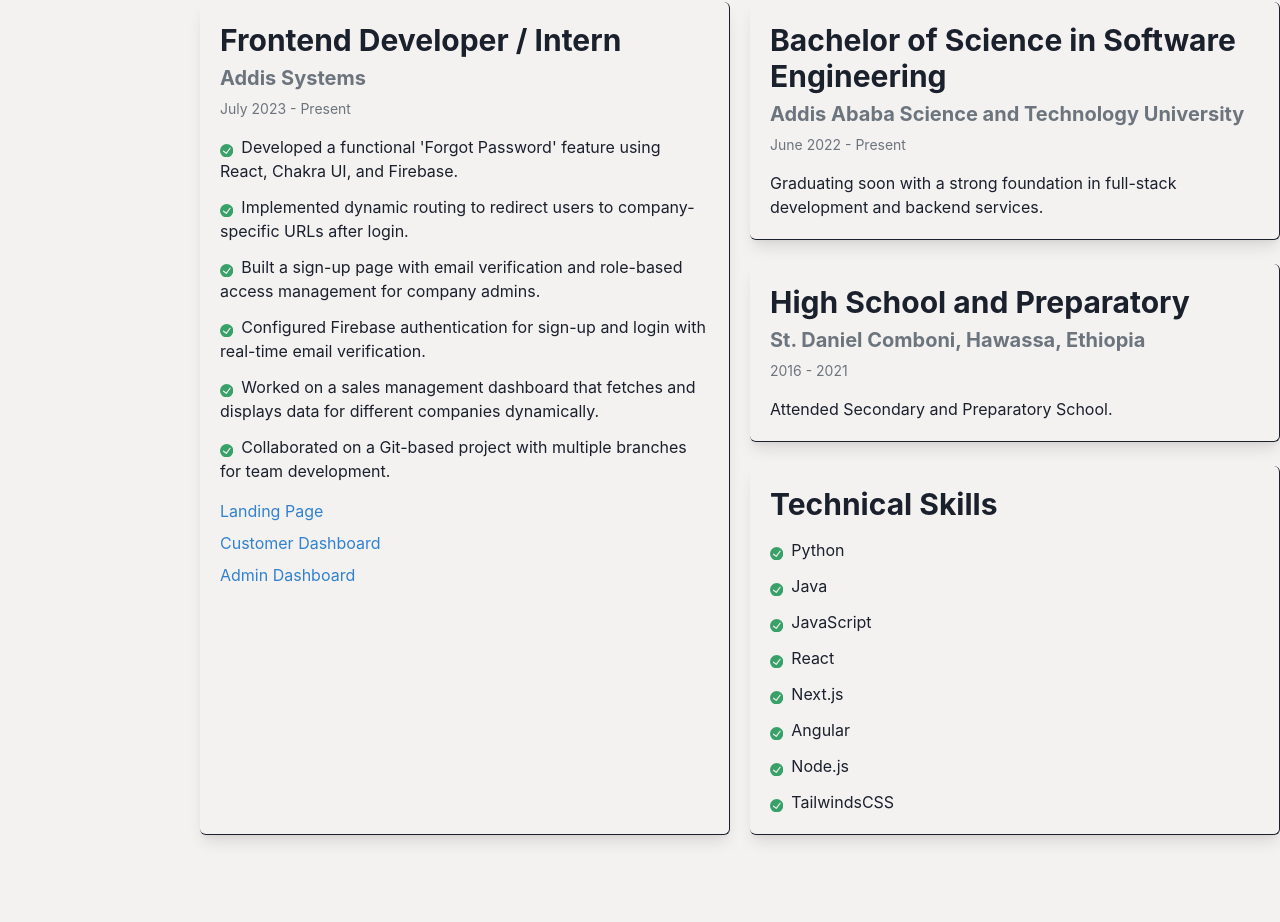
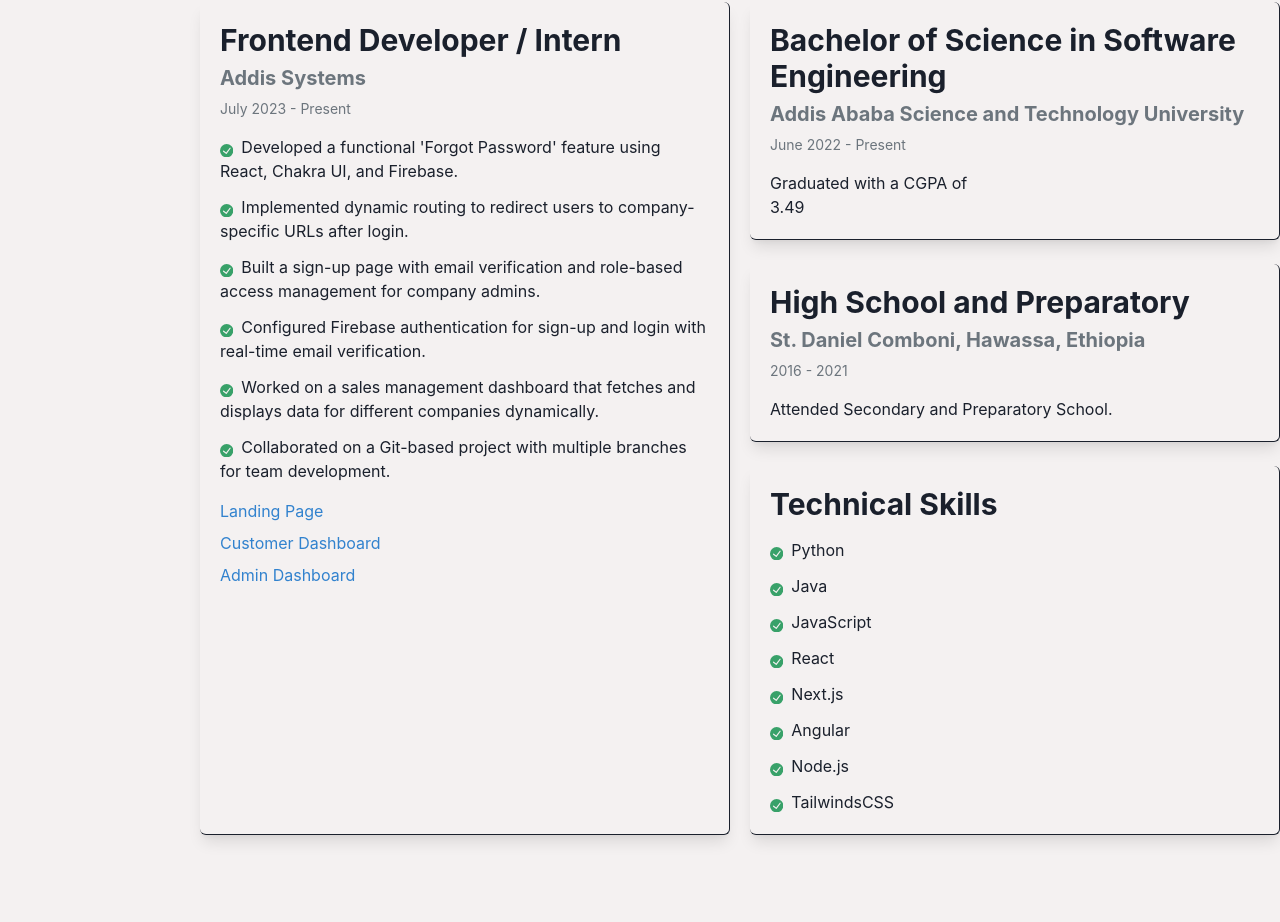
Before and after one commit to hailemichael121/Mine, a React (Vite) app: page / in a window 1280 px wide. Shown: the part 2749-3671 px from the top of the page. Built offline with nearby package versions, Linux system fonts and the light colour scheme; no server answers; a web font is replaced by a local one.

Commit message:
Update ResumeSecEducation.tsx

```diff
--- a/src/components/resumeSec/ResumeSecEducation.tsx
+++ b/src/components/resumeSec/ResumeSecEducation.tsx
@@ -18,8 +18,7 @@
       dateRange: "June 2022 - Present",
       description: (
         <Text>
-          Graduating soon with a strong foundation in full-stack development and
-          backend services.
+          Graduated  with a CGPA of <h1>3.49</h1>
         </Text>
       ),
     },
```
